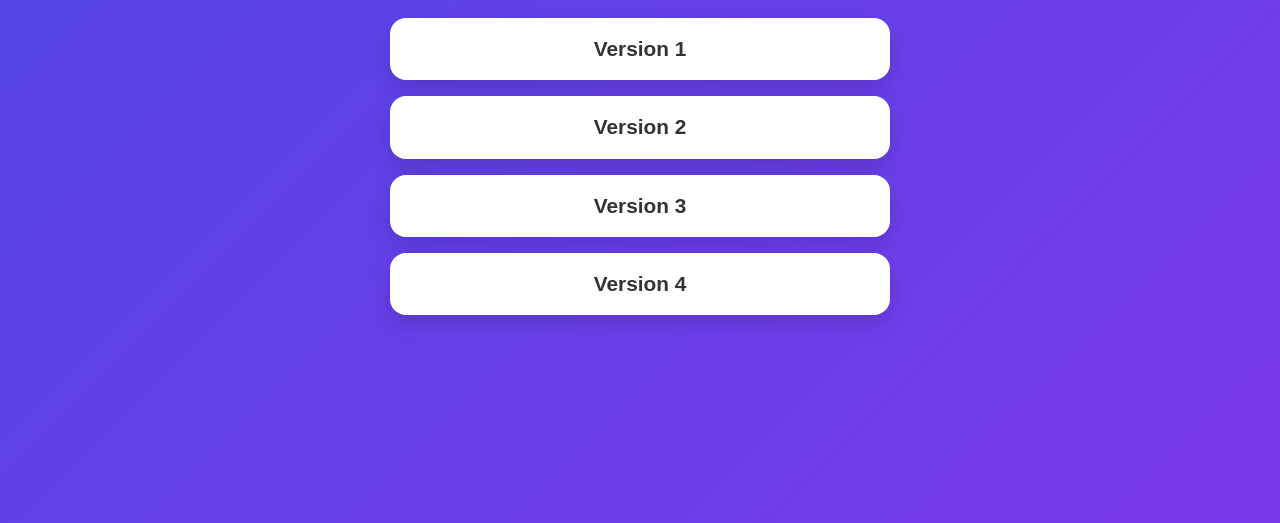
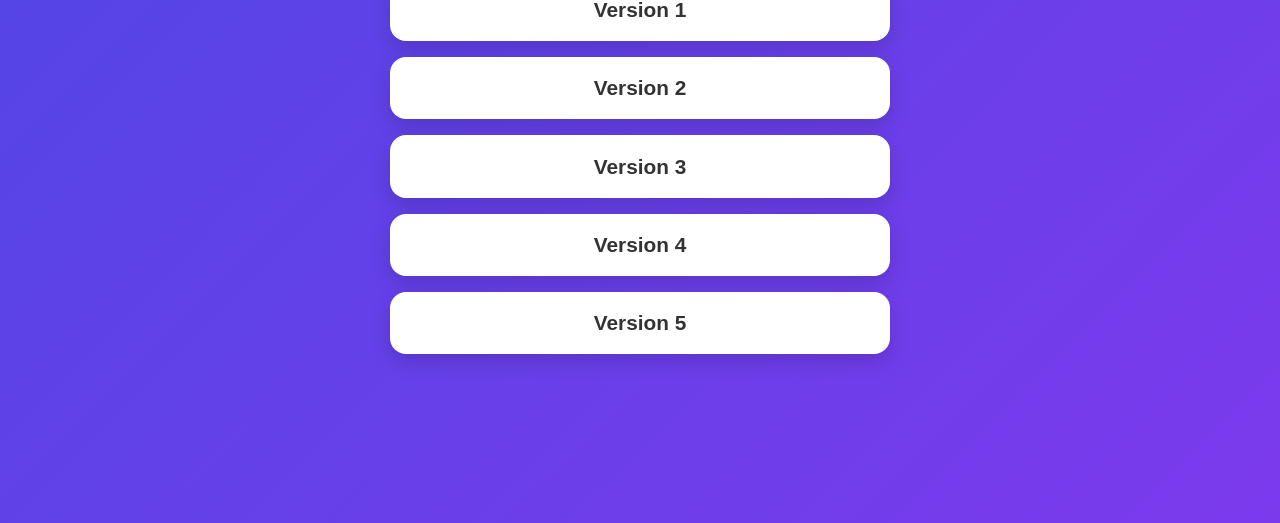
Before and after one commit to riso460-boop/IOL, a plain HTML site: page index.html in a window 1280 px wide. Shown: the part 277-800 px from the top of the page. Drawn offline with Linux system fonts and the light colour scheme.

Commit message:
Update index.html

```diff
--- a/index.html
+++ b/index.html
@@ -72,6 +72,7 @@ h1 {
         <a href="v2/">Version 2</a>
         <a href="v3/">Version 3</a>
         <a href="v4/">Version 4</a>
+        <a href="v5/">Version 5</a>
     </div>
 </div>
 
```
